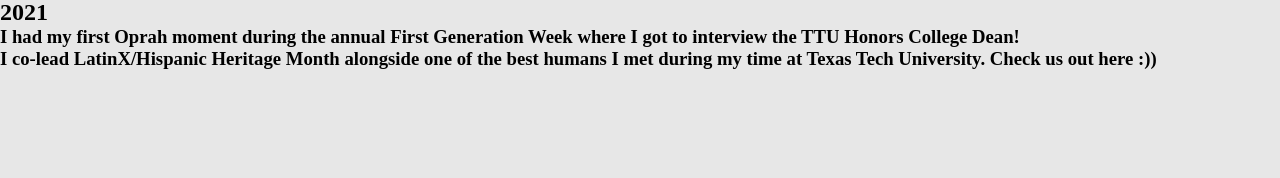
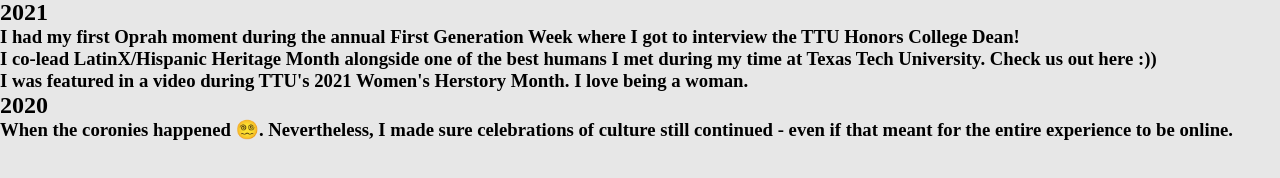
Before and after one commit to NotNanetteKaye/Frontend-ReactOnly-nanettework-frontend, a React (Create React App) app in the folder nanettework/: page /highlights in a window 1280 px wide. Shown: the part 868-1046 px from the top of the page. Built offline with nearby package versions, Linux system fonts and the light colour scheme.

Commit message:
Added 2020 highlights to HighlightsPg.js

```diff
--- a/nanettework/src/pages/HighlightsPage/HighlightsPage.js
+++ b/nanettework/src/pages/HighlightsPage/HighlightsPage.js
@@ -21,6 +21,9 @@ const HighlightsPage = () => {
             <h2>2021</h2>
             <h3>I had my first Oprah moment during the annual First Generation Week where I got to interview the TTU Honors College Dean!</h3>
             <h3>I co-lead LatinX/Hispanic Heritage Month alongside one of the best humans I met during my time at Texas Tech University. Check us out here :)) </h3>
+            <h3>I was featured in a video during TTU's 2021 Women's Herstory Month. I love being a woman.</h3>
+            <h2>2020</h2>
+            <h3>When the coronies happened 😵‍💫. Nevertheless, I made sure celebrations of culture still continued - even if that meant for the entire experience to be online.</h3>
           </div>
         </div>
       );
```
